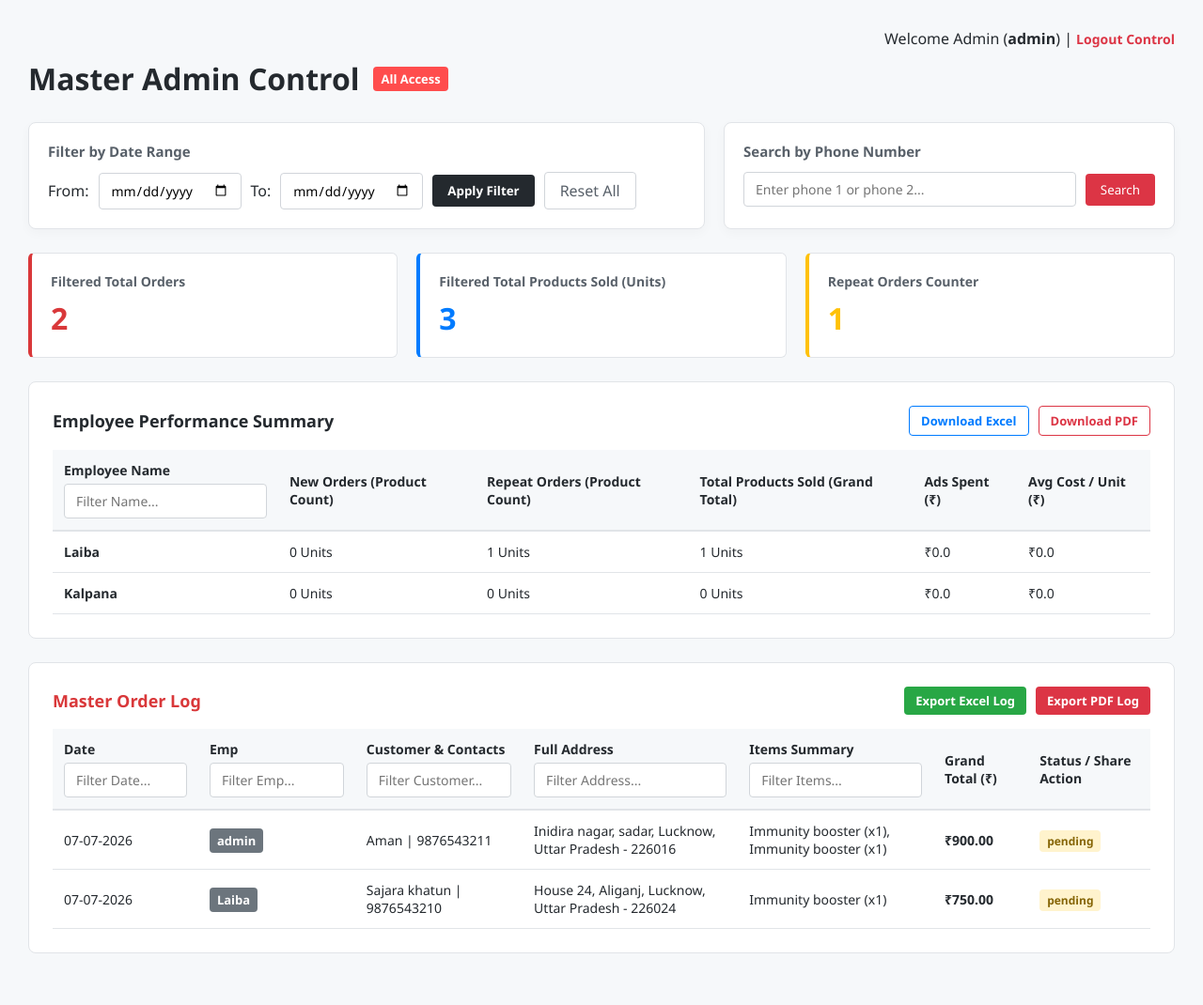
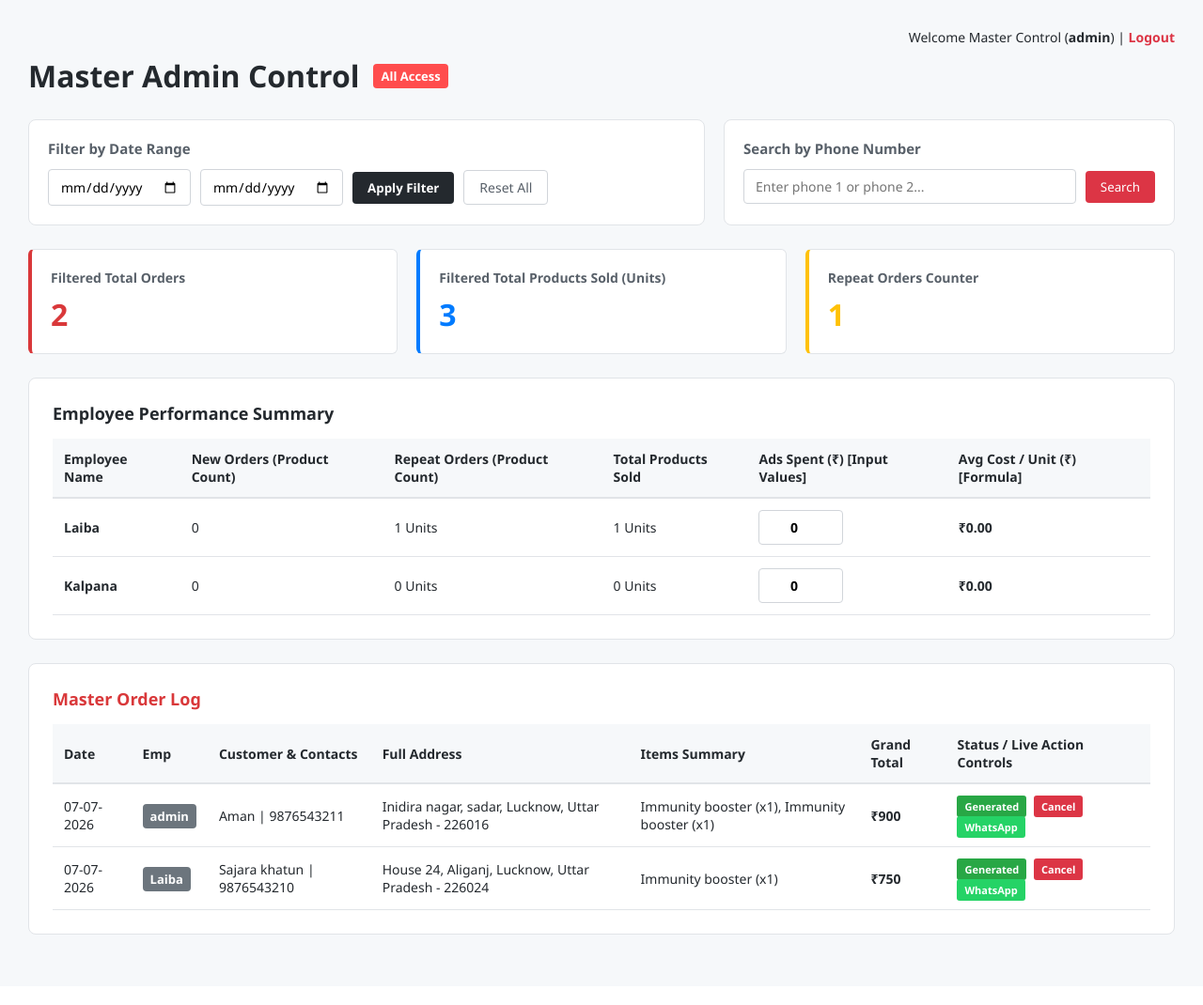
Before and after one commit to vipinrao4/crm_live, a Django app: page / in a window 1280 px wide. Shown: the whole page at 94% size. After the commit the page ends 995 px from the top, so only its background shows below. Run offline with Django 4.2, Linux system fonts and the light colour scheme; a user stored in the database is signed in; data comes from the database, SQL or seed files in the repository; parts of the project's set-up code (start-up, migrations or seed data) failed here and were passed over.

Commit message:
added admin interactive actions dynamic formula and employee date scope filters

```diff
--- a/crm_core/templates/crm_core/admin_control.html
+++ b/crm_core/templates/crm_core/admin_control.html
@@ -11,18 +11,16 @@
         .header-section { display: flex; align-items: center; gap: 15px; margin-bottom: 25px; }
         .badge-all { background-color: #ff4d4d; color: white; padding: 4px 8px; border-radius: 4px; font-size: 13px; font-weight: bold; }
 
-        /* Filter Section Layout */
         .top-filter-grid { display: grid; grid-template-columns: 1.5fr 1fr; gap: 20px; margin-bottom: 25px; }
-        .filter-card { background: white; padding: 20px; border-radius: 8px; border: 1px solid #e1e4e8; box-shadow: 0 4px 12px rgba(0,0,0,0.03); }
+        .filter-card { background: white; padding: 20px; border-radius: 8px; border: 1px solid #e1e4e8; }
         .filter-title { font-size: 15px; font-weight: bold; color: #586069; margin-bottom: 12px; }
 
         .flex-inputs { display: flex; align-items: center; gap: 10px; flex-wrap: wrap; }
-        input[type="date"], input[type="text"] { padding: 8px 12px; border: 1px solid #d1d5da; border-radius: 4px; font-size: 14px; }
+        input[type="date"], input[type="text"], input[type="number"] { padding: 8px 12px; border: 1px solid #d1d5da; border-radius: 4px; font-size: 14px; }
         .btn-black { background-color: #24292e; color: white; border: none; padding: 8px 16px; border-radius: 4px; cursor: pointer; font-weight: bold; }
-        .btn-white { background-color: white; color: #586069; border: 1px solid #d1d5da; padding: 8px 16px; border-radius: 4px; cursor: pointer; }
+        .btn-white { background-color: white; color: #586069; border: 1px solid #d1d5da; padding: 8px 16px; border-radius: 4px; text-decoration: none; font-size: 14px;}
         .btn-red { background-color: #dc3545; color: white; border: none; padding: 8px 16px; border-radius: 4px; cursor: pointer; }
 
-        /* Stats Counters grid */
         .stats-grid { display: grid; grid-template-columns: 1fr 1fr 1fr; gap: 20px; margin-bottom: 25px; }
         .stat-box { background: white; padding: 20px; border-radius: 6px; border: 1px solid #e1e4e8; }
         .stat-box.red-top { border-left: 4px solid #d9383a; }
@@ -31,32 +29,33 @@
         .stat-label { font-size: 14px; font-weight: bold; color: #586069; margin-bottom: 8px; }
         .stat-val { font-size: 32px; font-weight: bold; }
 
-        /* Section Tables layout */
         .section-card { background: white; border: 1px solid #e1e4e8; border-radius: 8px; padding: 25px; margin-bottom: 25px; }
         .section-header { display: flex; justify-content: space-between; align-items: center; margin-bottom: 15px; }
         .section-title { font-size: 18px; font-weight: bold; color: #24292e; }
 
-        .btn-group { display: flex; gap: 10px; }
-        .btn-outline-blue { border: 1px solid #007bff; color: #007bff; background: white; padding: 6px 12px; border-radius: 4px; font-size: 13px; font-weight: bold; cursor: pointer; }
-        .btn-outline-red { border: 1px solid #dc3545; color: #dc3545; background: white; padding: 6px 12px; border-radius: 4px; font-size: 13px; font-weight: bold; cursor: pointer; }
-
         .crm-table { width: 100%; border-collapse: collapse; text-align: left; font-size: 14px; }
         .crm-table th { background-color: #f6f8fa; padding: 12px; border-bottom: 2px solid #e1e4e8; color: #24292e; font-weight: bold; }
         .crm-table td { padding: 12px; border-bottom: 1px solid #e1e4e8; }
-        .table-filter-input { width: 100%; padding: 4px 8px; border: 1px solid #d1d5da; border-radius: 3px; font-size: 12px; margin-top: 5px; display: block; }
 
-        .status-badge { padding: 3px 8px; border-radius: 4px; font-weight: bold; font-size: 12px; }
-        .status-pending { background-color: #fff3cd; color: #856404; }
+        /* Action Mini Buttons Layout */
+        .btn-mini { padding: 4px 8px; font-size: 11px; font-weight: bold; border: none; border-radius: 3px; cursor: pointer; margin-right: 4px; color: white; text-decoration: none;}
+        .btn-mini-green { background-color: #28a745; }
+        .btn-mini-red { background-color: #dc3545; }
+        .btn-mini-wa { background-color: #25d366; }
 
-        .logout-bar { text-align: right; margin-bottom: 10px; }
-        .logout-bar a { color: #dc3545; text-decoration: none; font-weight: bold; font-size: 14px; }
+        /* Dynamic Row States color filters */
+        .row-generated { background-color: #d4edda !important; }
+        .row-cancel { background-color: #f8d7da !important; }
+
+        .ads-input-field { width: 90px; padding: 5px; text-align: center; font-weight: bold; border-radius: 4px; border: 1px solid #ccc;}
+        .logout-bar { text-align: right; margin-bottom: 10px; font-size: 14px;}
     </style>
 </head>
 <body>
 
     <div class="logout-bar">
-        <span>Welcome Admin (<strong>{{ request.user.username }}</strong>) | </span>
-        <a href="{% url 'logout' %}">Logout Control</a>
+        <span>Welcome Master Control (<strong>{{ request.user.username }}</strong>) | </span>
+        <a href="{% url 'logout' %}" style="color: #dc3545; text-decoration: none; font-weight: bold;">Logout</a>
     </div>
 
     <div class="header-section">
@@ -64,20 +63,16 @@
         <span class="badge-all">All Access</span>
     </div>
 
-    <!-- Filters Section -->
     <div class="top-filter-grid">
         <div class="filter-card">
             <div class="filter-title">Filter by Date Range</div>
             <form method="GET" class="flex-inputs">
-                <label>From:</label>
                 <input type="date" name="start_date" value="{{ start_date }}">
-                <label>To:</label>
                 <input type="date" name="end_date" value="{{ end_date }}">
                 <button type="submit" class="btn-black">Apply Filter</button>
-                <a href="{% url 'dashboard' %}" class="btn-white" style="text-decoration: none;">Reset All</a>
+                <a href="{% url 'dashboard' %}" class="btn-white">Reset All</a>
             </form>
         </div>
-
         <div class="filter-card">
             <div class="filter-title">Search by Phone Number</div>
             <form method="GET" class="flex-inputs">
@@ -87,7 +82,6 @@
         </div>
     </div>
 
-    <!-- Stats Grid -->
     <div class="stats-grid">
         <div class="stat-box red-top">
             <div class="stat-label">Filtered Total Orders</div>
@@ -103,85 +97,112 @@
         </div>
     </div>
 
-    <!-- Employee Performance Summary -->
     <div class="section-card">
         <div class="section-header">
             <div class="section-title">Employee Performance Summary</div>
-            <div class="btn-group">
-                <button class="btn-outline-blue">Download Excel</button>
-                <button class="btn-outline-red">Download PDF</button>
-            </div>
         </div>
         <table class="crm-table">
             <thead>
                 <tr>
-                    <th>Employee Name <input type="text" class="table-filter-input" placeholder="Filter Name..."></th>
+                    <th>Employee Name</th>
                     <th>New Orders (Product Count)</th>
                     <th>Repeat Orders (Product Count)</th>
-                    <th>Total Products Sold (Grand Total)</th>
-                    <th>Ads Spent (₹)</th>
-                    <th>Avg Cost / Unit (₹)</th>
+                    <th>Total Products Sold</th>
+                    <th>Ads Spent (₹) [Input Values]</th>
+                    <th>Avg Cost / Unit (₹) [Formula]</th>
                 </tr>
             </thead>
             <tbody>
                 {% for row in emp_summary %}
                 <tr>
                     <td><strong>{{ row.username }}</strong></td>
-                    <td>{{ row.new_orders_units }} Units</td>
+                    <td id="new-orders-{{ forloop.index }}">{{ row.new_orders_units }}</td>
                     <td>{{ row.repeat_orders_units }} Units</td>
                     <td>{{ row.total_products_sold }} Units</td>
-                    <td>₹{{ row.ads_spent }}</td>
-                    <td>₹{{ row.avg_cost }}</td>
-                </tr>
-                {% empty %}
-                <tr>
-                    <td colspan="6" style="text-align: center; color: #888;">No employee data recorded yet.</td>
+                    <td>
+                        <input type="number" class="ads-input-field" id="ads-input-{{ forloop.index }}" value="0" min="0" oninput="runFormula('{{ forloop.index }}')">
+                    </td>
+                    <td><strong id="avg-cost-display-{{ forloop.index }}">₹0.00</strong></td>
                 </tr>
                 {% endfor %}
             </tbody>
         </table>
     </div>
 
-    <!-- Master Order Log -->
     <div class="section-card">
         <div class="section-header">
             <div class="section-title" style="color: #d9383a;">Master Order Log</div>
-            <div class="btn-group">
-                <button class="btn-outline-blue" style="background-color: #28a745; color: white; border: none;">Export Excel Log</button>
-                <button class="btn-outline-red" style="background-color: #dc3545; color: white; border: none;">Export PDF Log</button>
-            </div>
         </div>
         <table class="crm-table">
             <thead>
                 <tr>
-                    <th>Date <input type="text" class="table-filter-input" placeholder="Filter Date..."></th>
-                    <th>Emp <input type="text" class="table-filter-input" placeholder="Filter Emp..."></th>
-                    <th>Customer & Contacts <input type="text" class="table-filter-input" placeholder="Filter Customer..."></th>
-                    <th>Full Address <input type="text" class="table-filter-input" placeholder="Filter Address..."></th>
-                    <th>Items Summary <input type="text" class="table-filter-input" placeholder="Filter Items..."></th>
-                    <th>Grand Total (₹)</th>
-                    <th>Status / Share Action</th>
+                    <th>Date</th>
+                    <th>Emp</th>
+                    <th>Customer & Contacts</th>
+                    <th>Full Address</th>
+                    <th>Items Summary</th>
+                    <th>Grand Total</th>
+                    <th style="min-width: 170px;">Status / Live Action Controls</th>
                 </tr>
             </thead>
             <tbody>
                 {% for log in master_orders_log %}
-                <tr>
+                <tr id="order-row-{{ log.id }}" class="{% if log.status == 'Generated' %}row-generated{% elif log.status == 'Cancel' %}row-cancel{% endif %}">
                     <td>{{ log.date }}</td>
                     <td><span class="badge-all" style="background-color: #6c757d;">{{ log.emp }}</span></td>
                     <td>{{ log.customer_info }}</td>
                     <td>{{ log.full_address }}</td>
                     <td>{{ log.items_summary }}</td>
                     <td><strong>₹{{ log.grand_total }}</strong></td>
-                    <td><span class="status-badge status-pending">{{ log.status }}</span></td>
-                </tr>
-                {% empty %}
-                <tr>
-                    <td colspan="7" style="text-align: center; color: #888;">No orders log matches criteria.</td>
+                    <td>
+                        <button class="btn-mini btn-mini-green" onclick="updateOrderStatus('{{ log.id }}', 'Generated')">Generated</button>
+                        <button class="btn-mini btn-mini-red" onclick="updateOrderStatus('{{ log.id }}', 'Cancel')">Cancel</button>
+                        <a class="btn-mini btn-mini-wa" href="https://api.whatsapp.com/send?phone=91{{ log.primary_phone }}&text={{ log.whatsapp_text|urlencode }}" target="_blank">WhatsApp</a>
+                    </td>
                 </tr>
                 {% endfor %}
             </tbody>
         </table>
     </div>
 
+    <script>
+        function runFormula(index) {
+            let adsSpent = parseFloat(document.getElementById('ads-input-' + index).value) || 0;
+            let newOrders = parseFloat(document.getElementById('new-orders-' + index).innerText) || 0;
+            let avgCost = 0;
+            if(newOrders > 0) {
+                avgCost = adsSpent / newOrders;
+            }
+            document.getElementById('avg-cost-display-' + index).innerText = '₹' + avgCost.toFixed(2);
+        }
+
+        function updateOrderStatus(orderId, targetStatus) {
+            let row = document.getElementById('order-row-' + orderId);
+
+            // Native AJAX to protect real-time execution flows without page refreshes
+            let formData = new FormData();
+            formData.append('order_id', orderId);
+            formData.append('status', targetStatus);
+            formData.append('csrfmiddlewaretoken', '{{ csrf_token }}');
+
+            fetch('', {
+                method: 'POST',
+                body: formData,
+                headers: { 'X-Requested-With': 'XMLHttpRequest' }
+            })
+            .then(res => res.json())
+            .then(data => {
+                if(data.status === 'success') {
+                    if(targetStatus === 'Generated') {
+                        row.className = 'row-generated';
+                    } else if(targetStatus === 'Cancel') {
+                        row.className = 'row-cancel';
+                    }
+                } else {
+                    alert('Error updating status');
+                }
+            });
+        }
+    </script>
 </body>
 </html>
--- a/crm_core/views.py
+++ b/crm_core/views.py
@@ -1,10 +1,11 @@
 import os
-from django.shortcuts import render, redirect
+from django.shortcuts import render, redirect, get_object_or_get_content
 from django.contrib.auth import login, logout, authenticate
 from django.contrib.auth.forms import AuthenticationForm
 from django.contrib.auth.decorators import login_required
 from django.contrib.auth.models import User
 from django.db.models import Q
+from django.http import JsonResponse
 from .models import Order
 from datetime import datetime
 
@@ -12,13 +13,24 @@ from datetime import datetime
 def dashboard(request):
     user = request.user
 
+    # AJAX Status Update Handler (Green/Red Action Buttons ke liye)
+    if request.headers.get('x-requested-with') == 'XMLHttpRequest' and request.method == 'POST':
+        order_id = request.POST.get('order_id')
+        new_status = request.POST.get('status')
+        try:
+            order_obj = Order.objects.get(id=order_id)
+            order_obj.status = new_status
+            order_obj.save()
+            return JsonResponse({'status': 'success'})
+        except Order.DoesNotExist:
+            return JsonResponse({'status': 'error', 'message': 'Order not found'})
+
     # -----------------------------------------------------------------
-    # ROUTE 1: MASTER ADMIN CONTROL (Agar Admin ya Staff login kare)
+    # ROUTE 1: MASTER ADMIN CONTROL (Admin View)
     # -----------------------------------------------------------------
     if user.is_staff or user.is_superuser:
         raw_orders = Order.objects.all().order_by('-date')
 
-        # Filters parameters
         start_date = request.GET.get('start_date')
         end_date = request.GET.get('end_date')
         search_phone = request.GET.get('search_phone')
@@ -29,7 +41,6 @@ def dashboard(request):
         if search_phone:
             raw_orders = raw_orders.filter(Q(phone_1__icontains=search_phone) | Q(phone_2__icontains=search_phone))
 
-        # Top Stats Cards Calculation
         total_orders_count = raw_orders.count()
         total_products_sold = 0
         repeat_orders_count = 0
@@ -39,7 +50,6 @@ def dashboard(request):
             if getattr(o, 'is_repeat', False):
                 repeat_orders_count += 1
 
-        # Employee Performance Summary Calculation
         employees = User.objects.filter(is_staff=False)
         emp_summary = []
         for emp in employees:
@@ -51,32 +61,55 @@ def dashboard(request):
                 if getattr(eo, 'is_repeat', False):
                     emp_repeat_count += 1
 
+            new_orders_units = emp_orders.count() - emp_repeat_count
+
             emp_summary.append({
                 'username': emp.username,
-                'new_orders_units': emp_orders.count() - emp_repeat_count,
+                'new_orders_units': new_orders_units if new_orders_units > 0 else 0,
                 'repeat_orders_units': emp_repeat_count,
                 'total_products_sold': emp_p_count,
-                'ads_spent': 0.0,
-                'avg_cost': 0.0,
             })
 
-        # Master Log Mapping
         master_orders_log = []
         for o in raw_orders:
-            items_desc = f"{o.product_1_name or ''} (x{o.product_1_count or 0})"
-            if o.product_2_name:
-                items_desc += f", {o.product_2_name} (x{o.product_2_count or 0})"
-            if o.product_3_name:
-                items_desc += f", {o.product_3_name} (x{o.product_3_count or 0})"
+            items_list = []
+            if o.product_1_name and (o.product_1_count or 0) > 0:
+                items_list.append(f"* {o.product_1_name} (x{o.product_1_count})")
+            if o.product_2_name and (o.product_2_count or 0) > 0:
+                items_list.append(f"* {o.product_2_name} (x{o.product_2_count})")
+            if o.product_3_name and (o.product_3_count or 0) > 0:
+                items_list.append(f"* {o.product_3_name} (x{o.product_3_count})")
+
+            items_desc = ", ".join([i.replace("* ", "") for i in items_list])
+            whatsapp_items = "\n".join(items_list)
+
+            # Pure Dynamic WhatsApp Format Setup
+            wa_text = (
+                f"Customer Name: {o.customer_name}\n"
+                f"Phone: {o.phone_1 or ''}{', ' + o.phone_2 if o.phone_2 else ''}\n"
+                f"Address: {o.address or ''}\n"
+                f"Post: {o.post_office or ''}\n"
+                f"Tehsil: {o.tehsil or ''}\n"
+                f"District: {o.district or ''}\n"
+                f"State: {o.state or ''}\n"
+                f"Pincode: {o.pincode or ''}\n"
+                f"Items Summary:\n{whatsapp_items}\n\n"
+                f"Grand Total Price: Rs. {int(o.grand_total or 0)}\n"
+                f"-------------------------------------------\n"
+                f"Order Booked By: {o.employee.username if o.employee else 'Admin'}"
+            )
 
             master_orders_log.append({
+                'id': o.id,
                 'date': o.date.strftime("%d-%m-%Y") if o.date else "",
                 'emp': o.employee.username if o.employee else "System",
                 'customer_info': f"{o.customer_name} | {o.phone_1}",
                 'full_address': f"{o.address or ''}, {o.tehsil or ''}, {o.district or ''}, {o.state or ''} - {o.pincode or ''}",
                 'items_summary': items_desc,
-                'grand_total': o.grand_total or 0,
+                'grand_total': int(o.grand_total or 0),
                 'status': o.status or "Pending",
+                'whatsapp_text': wa_text,
+                'primary_phone': o.phone_1,
             })
 
         context = {
@@ -89,14 +122,13 @@ def dashboard(request):
             'end_date': end_date,
             'search_phone': search_phone or '',
         }
-
         try:
             return render(request, 'admin_control.html', context)
         except Exception:
             return render(request, 'crm_core/admin_control.html', context)
 
     # -----------------------------------------------------------------
-    # ROUTE 2: EMPLOYEE PORTAL (Normal user ke liye)
+    # ROUTE 2: EMPLOYEE PORTAL
     # -----------------------------------------------------------------
     if request.method == 'POST':
         customer_name = request.POST.get('name')
@@ -148,8 +180,14 @@ def dashboard(request):
         )
         return redirect('dashboard')
 
-    # Employee ka data load karne ka logic
+    # Employee View Filters
     raw_emp_orders = Order.objects.filter(employee=user).order_by('-date')
+    emp_start_date = request.GET.get('emp_start_date')
+    emp_end_date = request.GET.get('emp_end_date')
+
+    if emp_start_date and emp_end_date:
+        raw_emp_orders = raw_emp_orders.filter(date__range=[emp_start_date, emp_end_date])
+
     emp_orders_list = []
     for o in raw_emp_orders:
         emp_orders_list.append({
@@ -157,14 +195,20 @@ def dashboard(request):
             'customer_name': o.customer_name,
             'phone_1': o.phone_1,
             'items': f"{o.product_1_name or ''} ({o.product_1_count or 0})",
-            'grand_total': o.grand_total or 0,
+            'grand_total': int(o.grand_total or 0),
             'status': o.status or "Pending"
         })
 
+    context = {
+        'emp_orders_list': emp_orders_list,
+        'emp_start_date': emp_start_date or '',
+        'emp_end_date': emp_end_date or '',
+    }
+
     try:
-        return render(request, 'dashboard.html', {'emp_orders_list': emp_orders_list})
+        return render(request, 'dashboard.html', context)
     except Exception:
-        return render(request, 'crm_core/dashboard.html', {'emp_orders_list': emp_orders_list})
+        return render(request, 'crm_core/dashboard.html', context)
 
 def login_view(request):
     if request.method == 'POST':
```
Also changed, not shown: crm_core/templates/crm_core/dashboard.html (+29 -39 lines).
